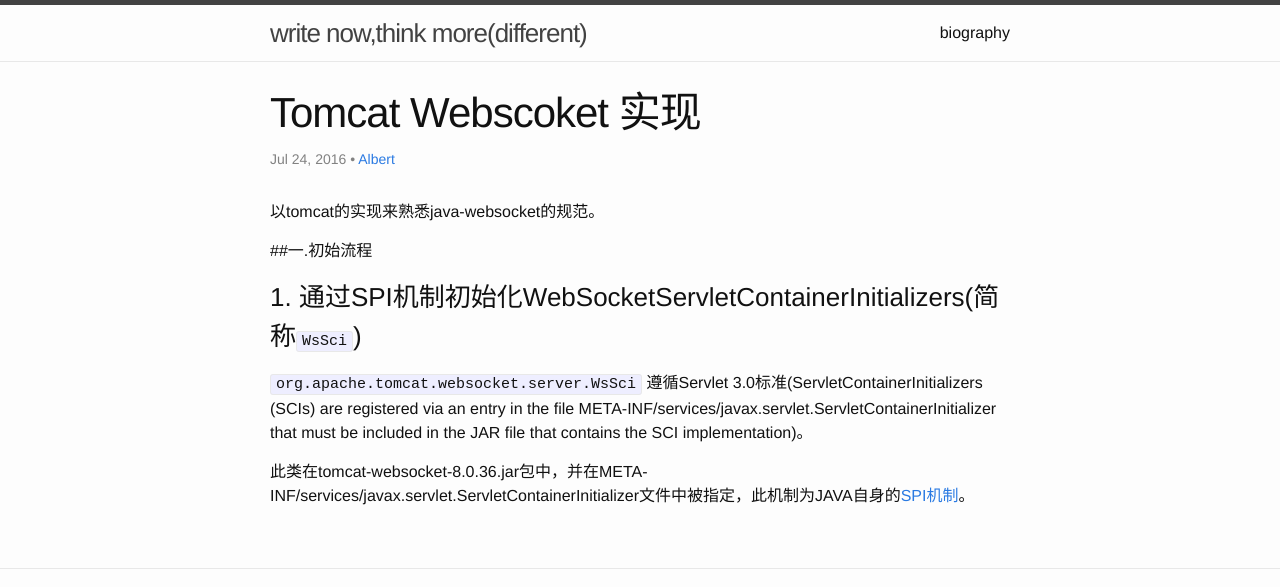
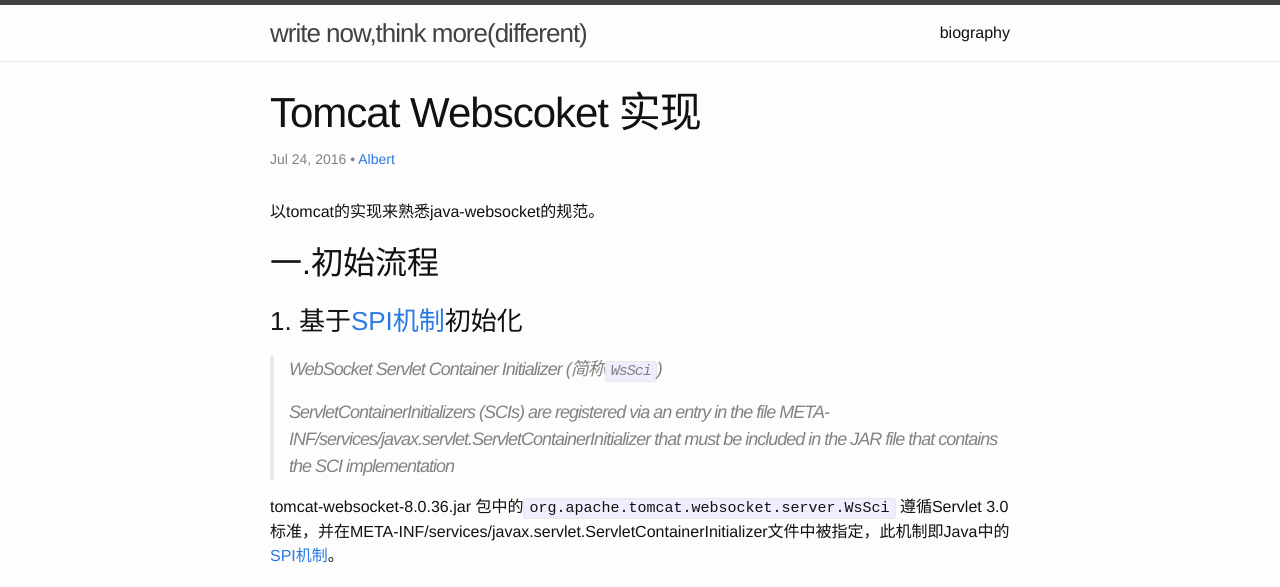
Before and after one commit to atschx/atschx.github.io, a Jekyll site: the page built from _posts/2016-07-24-tomcat-websocket-impl.md, in a window 1280 px wide. Shown: the top 587 px of the page. Built offline with Jekyll 4.4.1, drawn with Linux system fonts in a browser that asks for light colours; comment, search, counter and statistics services are not loaded; some of the changed text lies outside the part shown.

Commit message:
update tomcat websocket initializer

```diff
--- a/_posts/2016-07-24-tomcat-websocket-impl.md
+++ b/_posts/2016-07-24-tomcat-websocket-impl.md
@@ -8,10 +8,16 @@
 
 以tomcat的实现来熟悉java-websocket的规范。
 
-##一.初始流程
+## 一.初始流程
 
-### 1. 通过SPI机制初始化WebSocketServletContainerInitializers(简称`WsSci`)
+### 1. 基于[SPI机制](https://docs.oracle.com/javase/tutorial/sound/SPI-intro.html)初始化
 
-`org.apache.tomcat.websocket.server.WsSci` 遵循Servlet 3.0标准(ServletContainerInitializers (SCIs) are registered via an entry in the file META-INF/services/javax.servlet.ServletContainerInitializer that must be included in the JAR file that contains the SCI implementation)。
+> WebSocket Servlet Container Initializer (简称`WsSci`)
+>
+> ServletContainerInitializers (SCIs) are registered via an entry in the file META-INF/services/javax.servlet.ServletContainerInitializer that must be included in the JAR file that contains the SCI implementation
 
-此类在tomcat-websocket-8.0.36.jar包中，并在META-INF/services/javax.servlet.ServletContainerInitializer文件中被指定，此机制为JAVA自身的[SPI机制](https://docs.oracle.com/javase/tutorial/sound/SPI-intro.html)。
+tomcat-websocket-8.0.36.jar 包中的`org.apache.tomcat.websocket.server.WsSci` 遵循Servlet 3.0标准，并在META-INF/services/javax.servlet.ServletContainerInitializer文件中被指定，此机制即Java中的[SPI机制](https://docs.oracle.com/javase/tutorial/sound/SPI-intro.html)。
+
+### 2.创建WsServerContainer
+
+上一步中最重要的一环为构造并配置了WsServerContainer.
```
